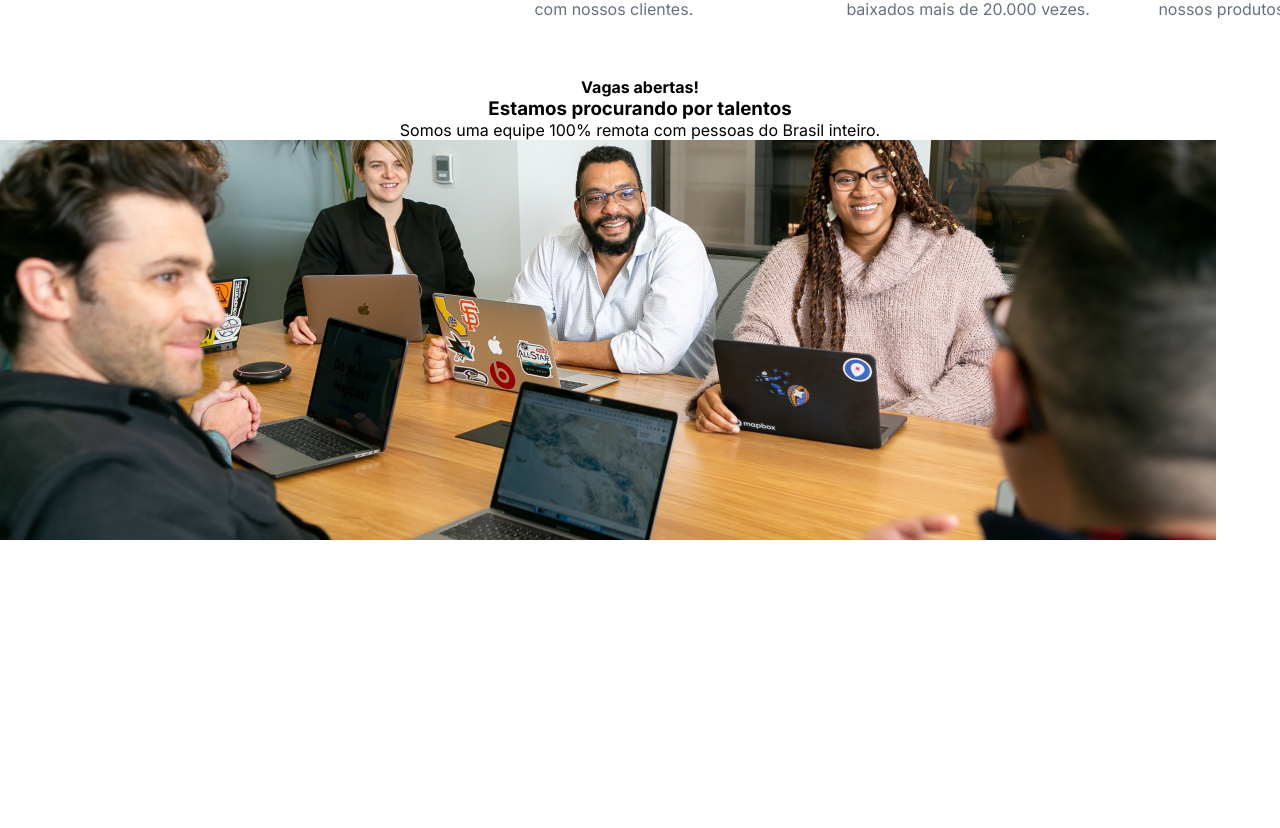
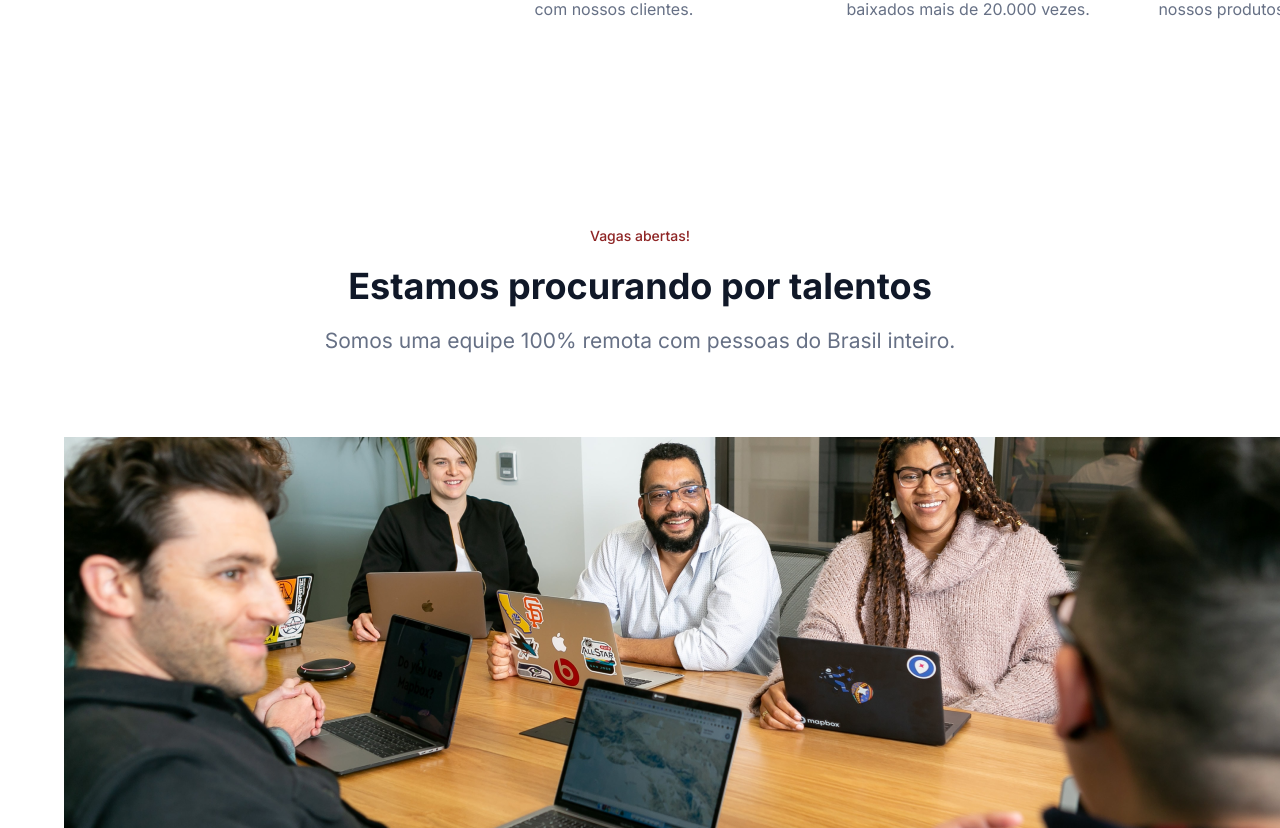
Before and after one commit to Rogeriodeoliveiralima/-7DaysOfCode, a plain HTML site: page index.html in a window 1280 px wide. Shown: the part 792-1620 px from the top of the page. Before the commit the page ends 1336 px from the top, so only its background shows below. Drawn offline with Linux system fonts and the light colour scheme.

Commit message:
ajustando imagem

```diff
--- a/index.html
+++ b/index.html
@@ -62,11 +62,13 @@
             <h4 class="vagas__abertas">Vagas abertas!</h4>
             <h3 class="vagas__titulos_talentos">Estamos procurando por talentos</h3>
             <p class="vagas__texto">Somos uma equipe 100% remota com pessoas do Brasil inteiro.</p>
+
+            <div class="imagem">
+                <img src="/assets/Image.png" alt="pessoas no escritório">
+            </div>
         </section>
 
-        <div class="imagem">
-            <img src="/assets/Image.png" alt="pessoas no escritório">
-        </div>
+
     </main>
     <footer></footer>
 
--- a/styles/style.css
+++ b/styles/style.css
@@ -129,5 +129,30 @@ body{
     line-height: 24px;
 }
 .vagas{
+    display: flex;
+    flex-direction: column;
     text-align: center;
+    gap: 20px;
+    padding: 150px 0 90px 0;
 }
+.vagas__abertas{
+    font-family:"Inter",sans-serif ;
+    font-size: 14px;
+    font-weight: 500;
+    color: var(--cor-marrom);
+}
+.vagas__titulos_talentos{
+    font-family: "Inter", sans-serif;
+    font: 600;
+    font-size: 36px;
+    color:var(--cor-preto);
+}
+.vagas__texto{
+    font-family:"Inter",sans-serif ;
+    font-size: 21px;
+    font-weight: 400;
+    color: var(--cor-cinza);
+}
+.imagem{
+    padding: 4rem;
+}
```
